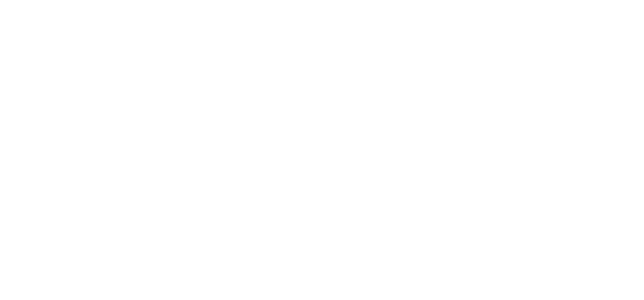
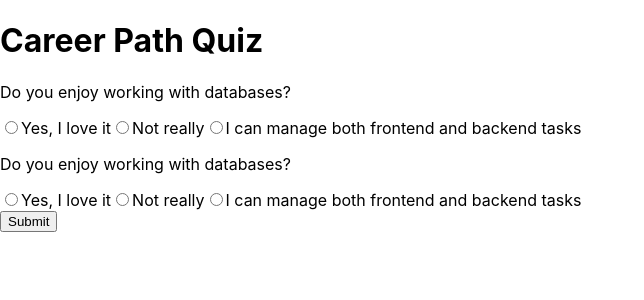
Before and after one commit to TSofi/career_shark_frontend, a React (Create React App) app: page /quiz in a window 1280 px wide. Before the commit this address had no page. Shown: the top 300 px of the page, without its empty margins (0-644 px from the left). Built offline with nearby package versions, Linux system fonts and the light colour scheme.

Commit message:
UPDATE app DELTE quizform and add quiz to handle quiz

```diff
--- a/src/App.tsx
+++ b/src/App.tsx
@@ -1,8 +1,31 @@
 import React from "react";
 import { BrowserRouter as Router, Route, Routes } from "react-router-dom";
-import LandingPage from "./components/LandingPage/LandingPage"; // Import your LandingPage component
+import LandingPage from "./components/LandingPage/LandingPage";
 import LoginForm from "./login/loginForm";
 import RegisterForm from "./register/registerForm";
+import Quiz from "./quiz/Quiz";
+
+const questions = [
+  {
+    question_text: "Do you enjoy working with databases?",
+    choices: [
+      { option: "a", text: "Yes, I love it" },
+      { option: "b", text: "Not really" },
+      { option: "c", text: "I can manage both frontend and backend tasks" },
+    ],
+    correct_option: "a",
+  },
+    {
+    question_text: "Do you enjoy working with databases?",
+    choices: [
+      { option: "a", text: "Yes, I love it" },
+      { option: "b", text: "Not really" },
+      { option: "c", text: "I can manage both frontend and backend tasks" },
+    ],
+    correct_option: "a",
+  },
+  // Add other questions here
+];
 
 const App = () => {
   return (
@@ -11,6 +34,7 @@
         <Route path="/" element={<LandingPage />} />
         <Route path="/login" element={<LoginForm />} />
         <Route path="/register" element={<RegisterForm />} />
+        <Route path="/quiz" element={<Quiz name_of_test="Career Path Quiz" to_pass={0} num_of_questions={10} questions={questions} />} />
       </Routes>
     </Router>
   );
--- a/src/components/LandingPage/LandingPage.css
+++ b/src/components/LandingPage/LandingPage.css
@@ -91,9 +91,10 @@
 }
 
 .cta-button {
-  width: 15%; /* Make the button take the full width */
+  width: 30%; /* Make the button take the full width */
   background-color: rgba(223, 174, 20, 0.82);
   color: white; /* White text color */
+  font-weight: bold;
   margin-top: 20px; /* Add space above the button */
   padding: 1rem; /* Increase padding for larger button */
   border: none; /* No border */
@@ -102,9 +103,11 @@
   border-radius: 5px; /* Optional: rounded corners */
 }
 .cta-button:hover {
-  width: 15%; /* Make the button take the full width */
+  width: 30%; /* Make the button take the full width */
   background-color: rgba(126, 102, 22, 0.82); /* Lighter teal for login */
   color: white; /* White text color */
+    font-weight: bold;
+
   margin-top: 20px; /* Add space above the button */
   padding: 1rem; /* Increase padding for larger button */
   border: none; /* No border */
--- /dev/null
+++ b/src/quiz/Quiz.tsx
@@ -0,0 +1,63 @@
+import React, { useState } from "react";
+
+type Choice = {
+  option: string;
+  text: string;
+};
+
+type Question = {
+  question_text: string;
+  choices: Choice[];
+  correct_option: string;
+};
+
+type QuizProps = {
+  name_of_test: string;
+  to_pass: number;
+  num_of_questions: number;
+  questions: Question[];
+};
+
+const Quiz: React.FC<QuizProps> = ({ name_of_test, questions }) => {
+  const [answers, setAnswers] = useState<string[]>(Array(questions.length).fill(""));
+
+  const handleChange = (index: number, option: string) => {
+    const newAnswers = [...answers];
+    newAnswers[index] = option;
+    setAnswers(newAnswers);
+  };
+
+  const handleSubmit = (event: React.FormEvent) => {
+    event.preventDefault();
+    console.log("User's answers:", answers);
+    // Handle form submission logic here
+  };
+
+  return (
+    <div className="quiz">
+      <h1>{name_of_test}</h1>
+      <form onSubmit={handleSubmit}>
+        {questions.map((question, index) => (
+          <div key={index} className="question">
+            <p>{question.question_text}</p>
+            {question.choices.map((choice) => (
+              <label key={choice.option}>
+                <input
+                  type="radio"
+                  name={`question-${index}`}
+                  value={choice.option}
+                  checked={answers[index] === choice.option}
+                  onChange={() => handleChange(index, choice.option)}
+                />
+                {choice.text}
+              </label>
+            ))}
+          </div>
+        ))}
+        <button type="submit">Submit</button>
+      </form>
+    </div>
+  );
+};
+
+export default Quiz;
```
Also changed, not shown: src/quiz/quizForm.tsx (deleted, +0 -108 lines).
